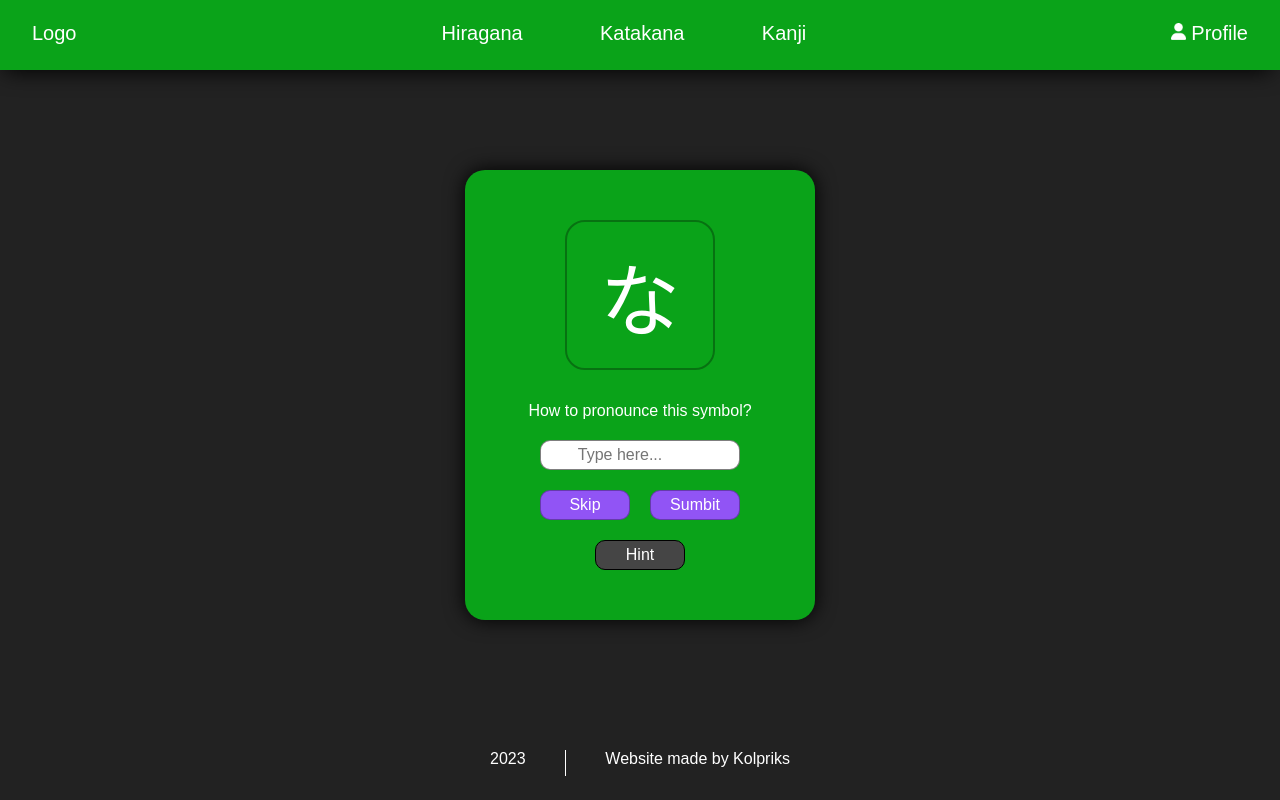
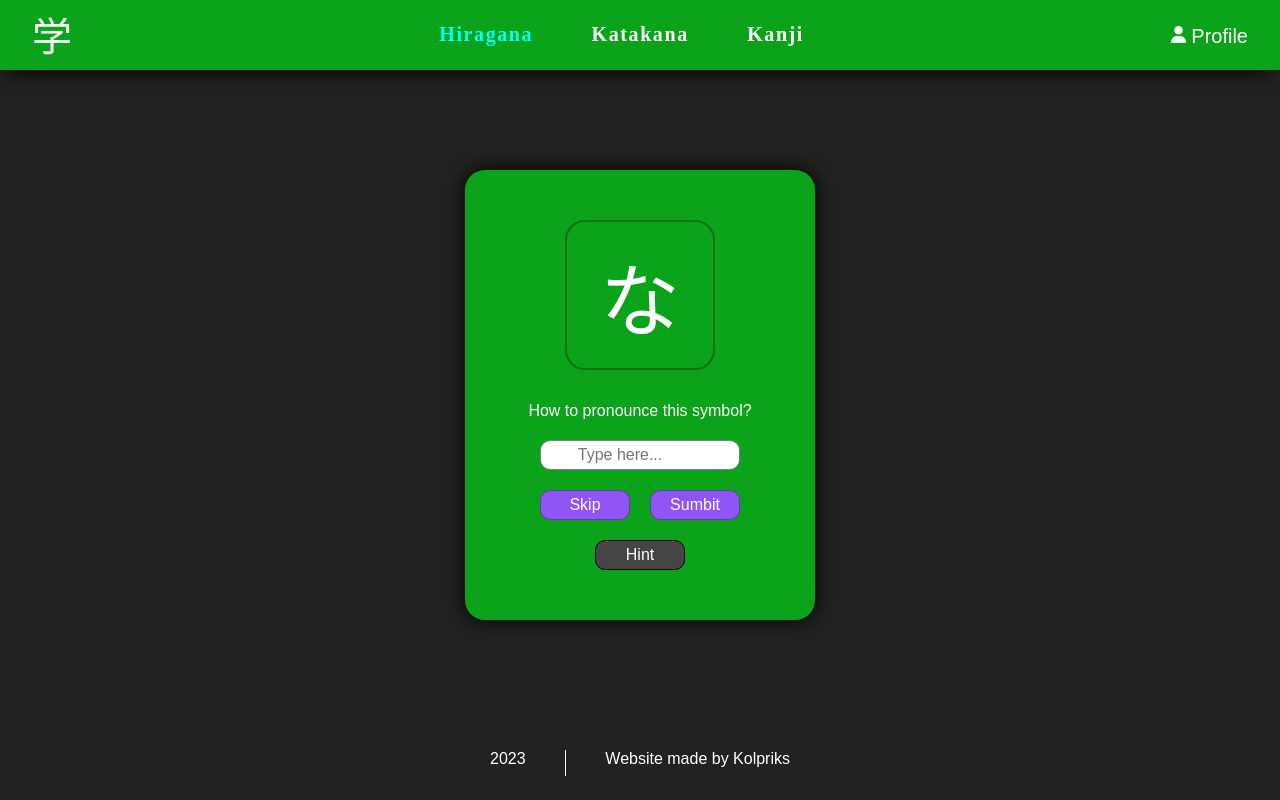
Before and after one commit to Kolpriks/japanese-site, a React (Create React App) app: page / in a window 1280 px wide. Built offline with nearby package versions, Linux system fonts and the light colour scheme.

Commit message:
Completed Work 1

```diff
--- a/src/components/Header/Header.css
+++ b/src/components/Header/Header.css
@@ -12,13 +12,14 @@
 	width: 95%;
 	margin: auto;
 	align-items: center;
-	padding-top: 22px;
+	/* padding-top: 22px; */
 }
 
 .header__wraper a {
 	color: #fff;
 	text-decoration: none;
 	font-size: 20px;
+	padding-top: 10px;
 	font-family: monserat-jp, sans-serif;
 }
 
@@ -29,9 +30,36 @@
 }
 
 .profile {
+	padding-top: 10px;
 	position: relative;
 }
 
 .profile img {
 	padding-right: 5px;
 }
+
+.logo{
+	font-size: 40px;
+	color: #fff;
+	padding-top: 5px;
+}
+
+.header-text{
+	color: #fff;
+	font-size: 20px;
+	cursor: default;
+	padding-top: 5px;
+	font-weight: 600;
+	transition: 0.5s ease-in-out;
+	letter-spacing: 0.1rem;
+}
+
+.active{
+	cursor: default;
+	color: aqua;
+	transition: 0.5s ease-in-out;
+	font-size: 20px;
+	padding-top: 5px;
+	font-weight: 600;
+	letter-spacing: 0.1rem;
+}
--- a/src/components/Header/Header.js
+++ b/src/components/Header/Header.js
@@ -16,12 +16,25 @@ function Header() {
       <header className="header">
         <div className="header__wraper">
           <div className="header__logo">
-            <a href="#">Logo</a>
+            <p className="logo">学</p>
           </div>
           <div className="header__languages">
-            <a href="#" onClick={() => handleButtonClick('hiragana')}>Hiragana</a>
-            <a href="#" onClick={() => handleButtonClick('katakana')}>Katakana</a>
-            <a href="#">Kanji</a>
+            <p
+              href="#"
+              onClick={() => handleButtonClick('hiragana')}
+              className={selectedComponent === 'hiragana' ? 'active' : 'header-text'}
+            >
+              Hiragana
+            </p>
+            <p
+
+              href="#"
+              onClick={() => handleButtonClick('katakana')}
+              className={selectedComponent === 'katakana' ? 'active' : 'header-text'}
+            >
+              Katakana
+            </p>
+            <p href="#" className='header-text'>Kanji</p>
           </div>
           <div className="profile">
             <img className="profile__img" src={profile} width="20px" alt="Profile"/>
--- a/src/components/HiraganaCard/Card.css
+++ b/src/components/HiraganaCard/Card.css
@@ -31,12 +31,14 @@
 	border-radius: 20px;
 	justify-content: center;
 	align-items: center;
+	transition: 0.5s ease-in-out;
 }
 
 .question-card__symbol__text {
 	color: #fff;
 	font-size: 80px;
 	text-decoration: none;
+	transition: 0.5s ease-in-out;
 }
 
 .question-card__pronaunce {
@@ -81,22 +83,36 @@
 	height: 30px;
 	color: #fff;
 	font-size: 16px;
+	transition: 0.5s ease-in-out;
 }
 
 .button:hover {
 	background-color: #7623FD;
+	transition: 0.3s ease-in-out;
+	width: 94px;
+	height: 32px;
+
 }
 
 .hint-button{
-	margin: 10px 20px;
+	/* margin: 10px 20px; */
+	position: absolute;
 	color: #fff;
 	width: 90px;
 	height: 30px;
 	background-color: #454545;
 	border-radius: 10px;
 	border: 1px solid #000;
-	margin-top: 20px;
+	/* margin-top: 20px; */
 	font-size: 16px;
+	transition: 0.3s ease-in-out;
+	bottom: 50px;
+	left: 130px;
+}
+.hint-button:hover{
+	transition: 0.3s ease-in-out;
+	width: 94px;
+	height: 32px;
 }
 
 .hint-text{
--- a/src/components/HiraganaCard/HiraganaCard.jsx
+++ b/src/components/HiraganaCard/HiraganaCard.jsx
@@ -52,6 +52,12 @@ class HiraganaCard extends React.Component {
 		this.setState({ userInput: event.target.value });
 	};
 
+	handleKeyPress = (event) => {
+		if (event.key === 'Enter') {
+			this.handleSubmit();
+		}
+	};
+
 
 	render() {
 		const { currentSymbol, userInput } = this.state;
@@ -75,7 +81,9 @@ class HiraganaCard extends React.Component {
 					placeholder="Type here..."
 					onChange={this.handleInputChange}
 					value={userInput}
+					onKeyPress={this.handleKeyPress} // Добавляем обработчик нажатия клавиши
 					maxLength="10"/>
+
 				</div>
 
 				<div className="buttons">
```
